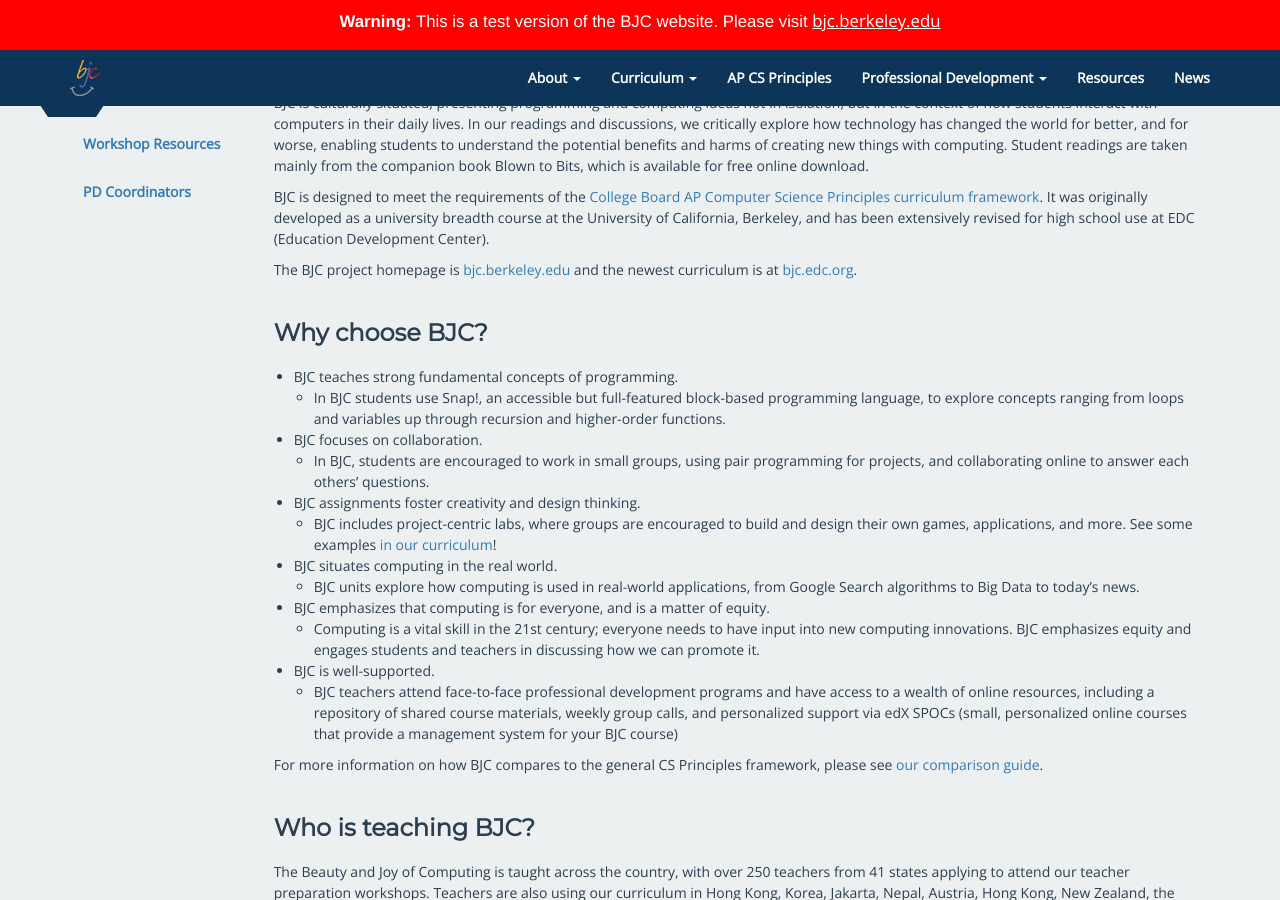
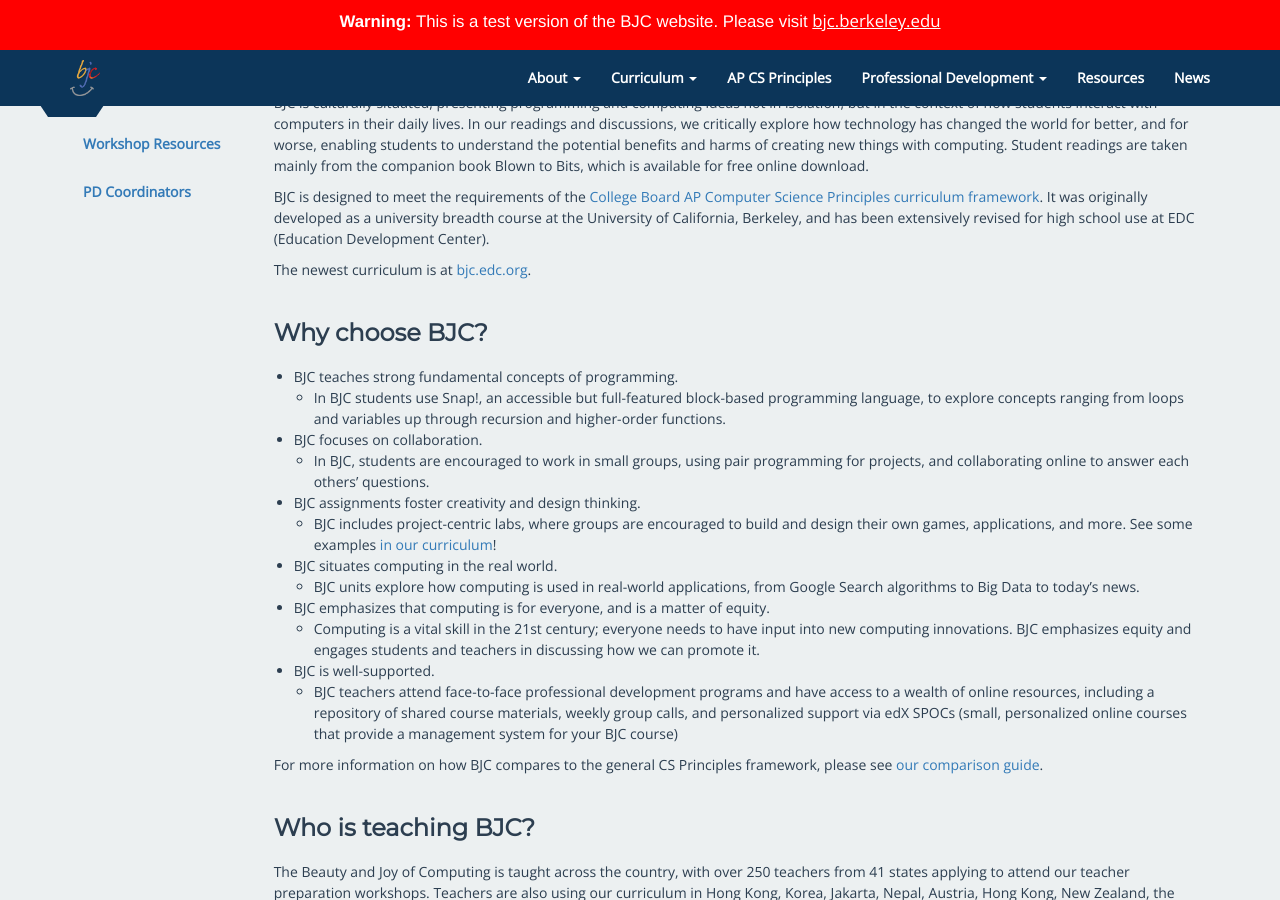
Before and after one commit to beautyjoy/beautyjoy.github.io, a Jekyll site: the page built from professional-development-3-weeks/index.md, in a window 1280 px wide and 900 px high, scrolled down 634 px. Built offline with Jekyll 4.4.1, drawn with Linux system fonts in a browser that asks for light colours.

Commit message:
simplify

```diff
--- a/professional-development-3-weeks/index.md
+++ b/professional-development-3-weeks/index.md
@@ -14,7 +14,7 @@
 
 BJC is designed to meet the requirements of the [College Board AP Computer Science Principles curriculum framework]({{ site.baseurl }}/ap-cs-principles). It was originally developed as a university breadth course at the University of California, Berkeley, and has been extensively revised for high school use at EDC (Education Development Center).
 
-The BJC project homepage is [bjc.berkeley.edu](https://bjc.berkeley.edu) and the newest curriculum is at [bjc.edc.org](http://bjc.edc.org).
+The newest curriculum is at [bjc.edc.org](http://bjc.edc.org).
 
 ### Why choose BJC?
 
```
